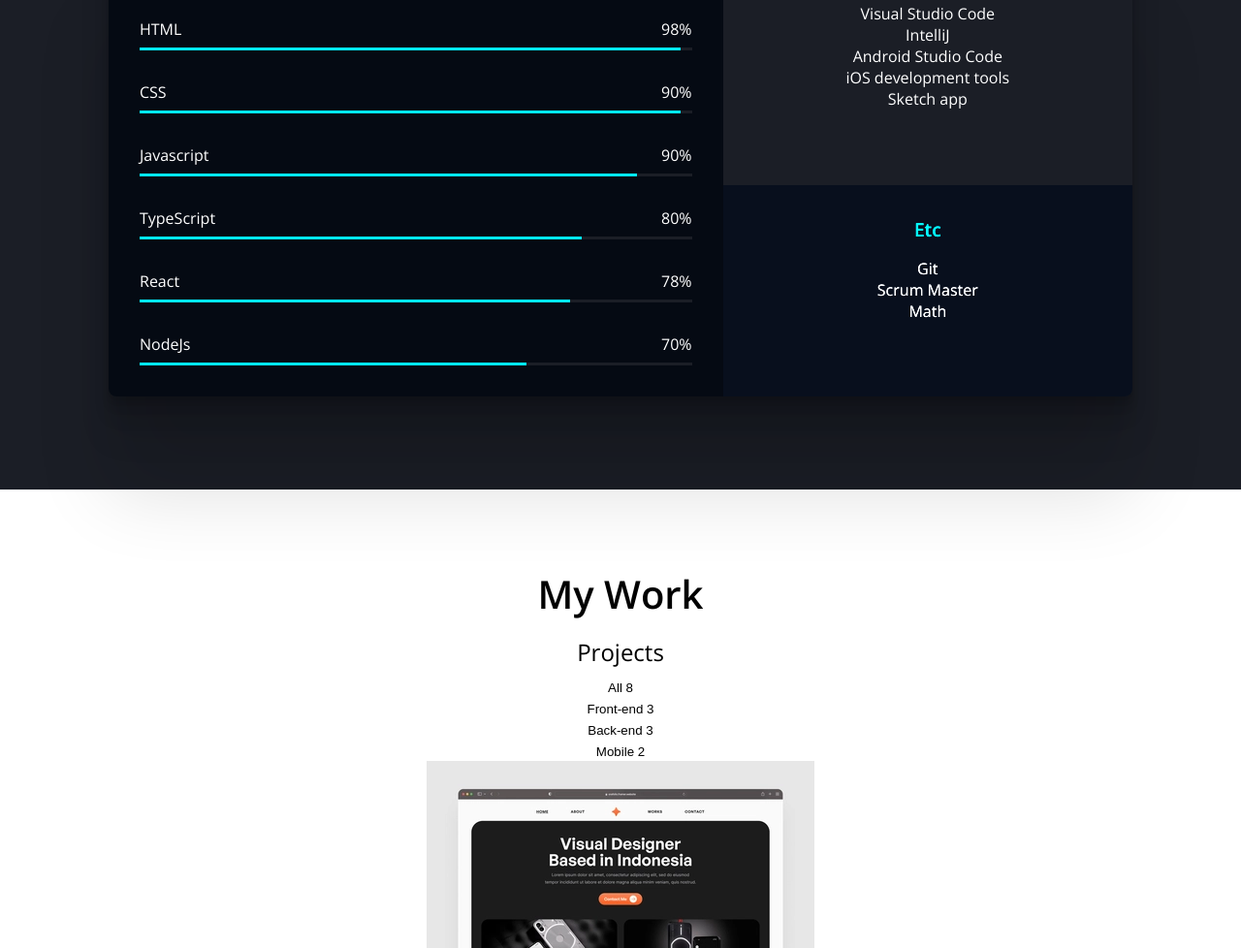
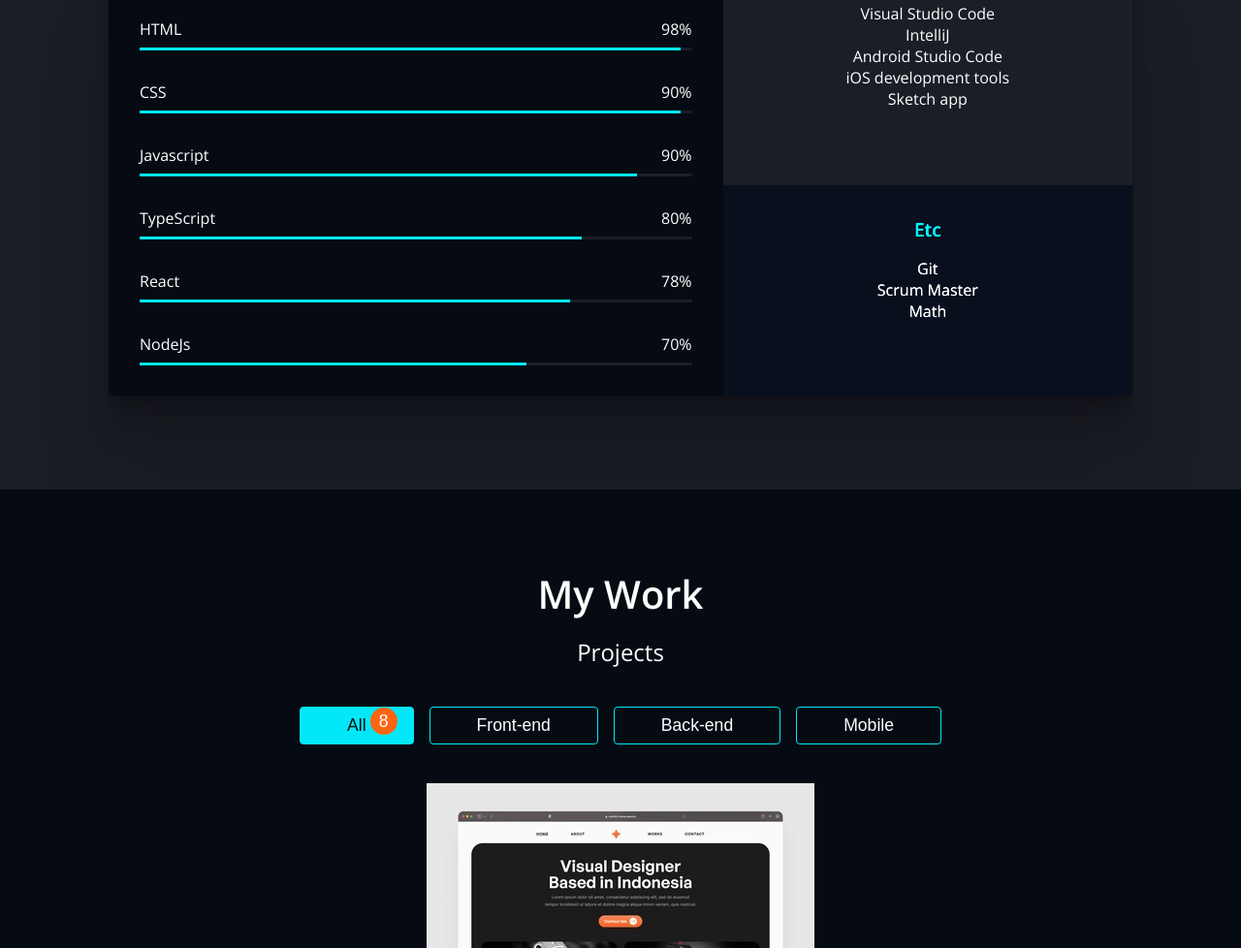
Before and after one commit to BaileysIrish/portfolio, a plain HTML site: page index.html in a window 1280 px wide. Shown: the part 1822-2800 px from the top of the page at 97% size. Drawn offline with nearby package versions, Linux system fonts and the light colour scheme.

Commit message:
CSS-Work-Category

```diff
--- a/css/style.css
+++ b/css/style.css
@@ -83,6 +83,7 @@ button:focus {
   display: flex;
   justify-content: space-between;
   align-items: center;
+  z-index: 1;
 }
 
 .header__logo {
@@ -285,3 +286,52 @@ button:focus {
   height: 3px;
   background-color: var(--color-accent);
 }
+
+/* Work */
+#work {
+  background-color: var(--color-primary);
+  color: var(--color-text);
+}
+
+.categories {
+  display: flex;
+  justify-content: center;
+  margin: 2.5rem;
+  gap: 1rem;
+}
+
+.category {
+  position: relative;
+  color: var(--color-white);
+  font-size: 1.1rem;
+  padding: 0.5rem 3rem;
+  border-radius: 4px;
+  border: 1px solid var(--color-accent);
+  cursor: pointer;
+  white-space: nowrap;
+}
+
+.category--selected {
+  background-color: var(--color-accent);
+  color: var(--color-primary);
+}
+
+.category__count {
+  opacity: 0;
+  position: absolute;
+  top: -20px;
+  right: 16px;
+  width: 28px;
+  height: 28px;
+  line-height: 28px;
+  background-color: var(--color-accent-variant);
+  color: var(--color-text);
+  border-radius: 100%;
+  transition: all 250ms ease-in;
+}
+
+.category--selected .category__count,
+.category:hover .category__count {
+  opacity: 1;
+  top: 0;
+}
--- a/index.html
+++ b/index.html
@@ -161,13 +161,15 @@
         </section>
         <!-- Work -->
         <section id="work" class="section">
+            <div class="max-container">
                 <h2 class="title">My Work</h2>
                 <p class="description">Projects</p>
-            <ul>
-                <li><button>All <span>8</span></button></li>
-                <li><button>Front-end <span>3</span></button></li>
-                <li><button>Back-end <span>3</span></button></li>
-                <li><button>Mobile <span>2</span></button></li>
+                <ul class="categories">
+                    <li><button class="category category--selected">All <span class="category__count">8</span></button>
+                    </li>
+                    <li><button class="category">Front-end <span class="category__count">3</span></button></li>
+                    <li><button class="category">Back-end <span class="category__count">3</span></button></li>
+                    <li><button class="category">Mobile <span class="category__count">2</span></button></li>
                 </ul>
                 <ul>
                     <li><a href="#" target="_blank">
@@ -227,6 +229,7 @@
                             </div>
                         </a></li>
                 </ul>
+            </div>
         </section>
         <!-- Testimonials -->
         <section id="testimonial" class="section">
```
Lines whose indentation alone changed are shown as unchanged.
